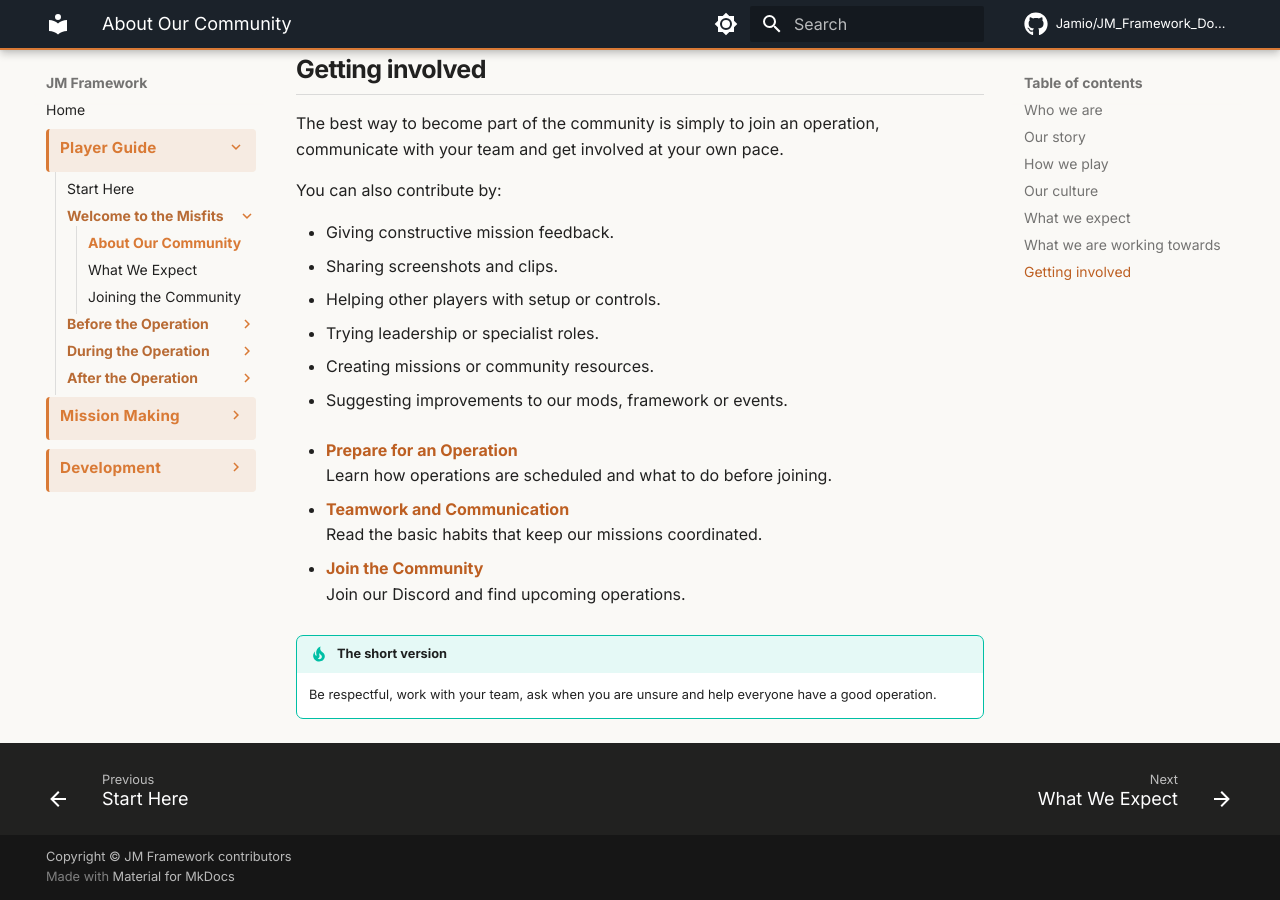
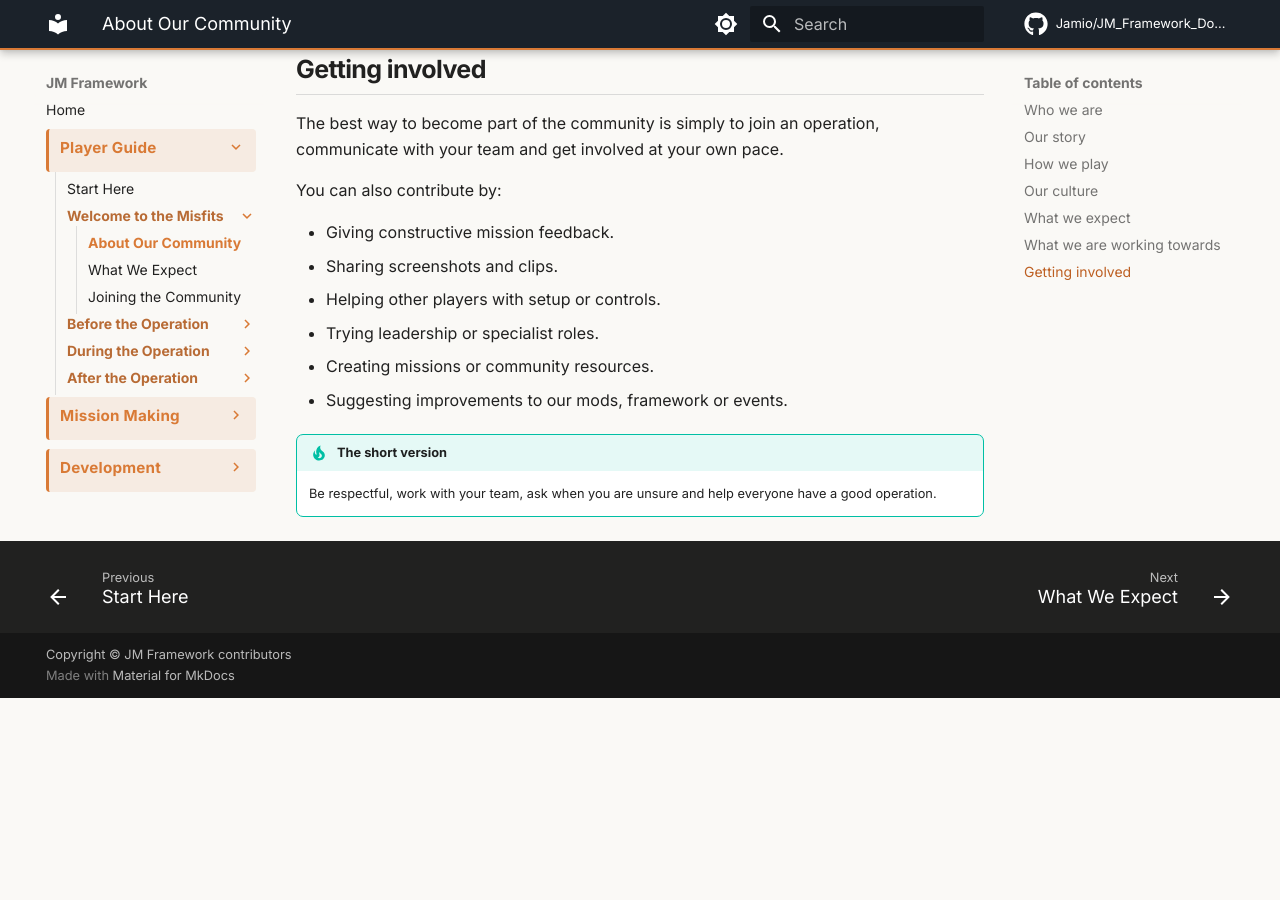
Before and after one commit to Jamio/JM_Framework_Docs, an MkDocs documentation site: the page built from docs/players/welcome/about.md, in a window 1280 px wide and 900 px high, scrolled down 2792 px. Built offline with MkDocs 1.6.1 and Material for MkDocs 9.7.7, drawn with Linux system fonts in a browser that asks for light colours; comment, search, counter and statistics services are not loaded; after the commit the page ends 3490 px from its top, so only the background shows below that.

Commit message:
Remove outdated links from about.md
Removed links to operation preparation, teamwork, and community joining.

```diff
--- a/docs/players/welcome/about.md
+++ b/docs/players/welcome/about.md
@@ -87,15 +87,6 @@ You can also contribute by:
 
 <div class="jmf-link-grid" markdown>
 
-- **[Prepare for an Operation](../before-the-operation/operations-and-scheduling.md)**
-  Learn how operations are scheduled and what to do before joining.
-
-- **[Teamwork and Communication](../during-the-operation/teamwork-and-communication.md)**
-  Read the basic habits that keep our missions coordinated.
-
-- **[Join the Community](ADD_DISCORD_INVITE_LINK)**
-  Join our Discord and find upcoming operations.
-
 </div>
 
 !!! tip "The short version"
```
